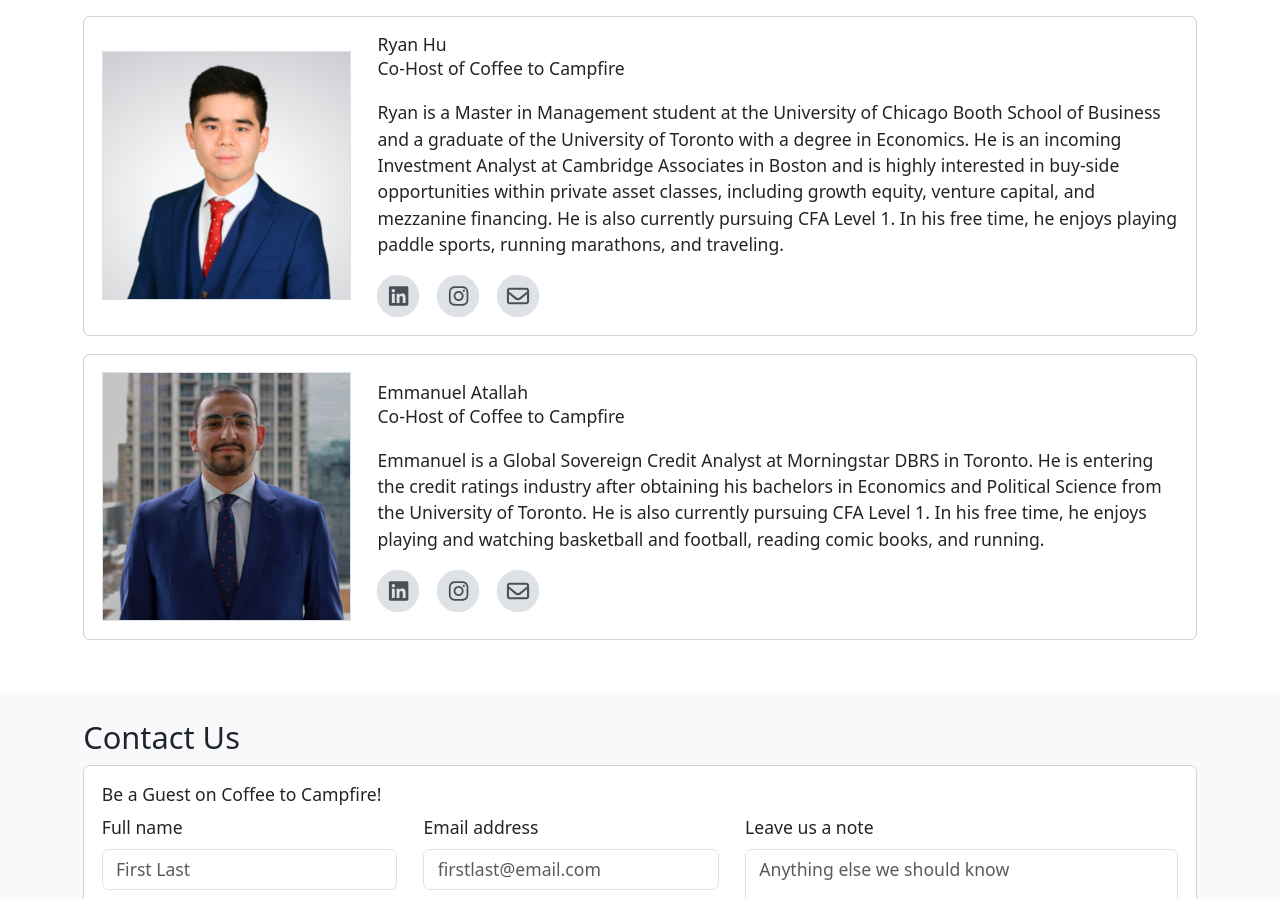
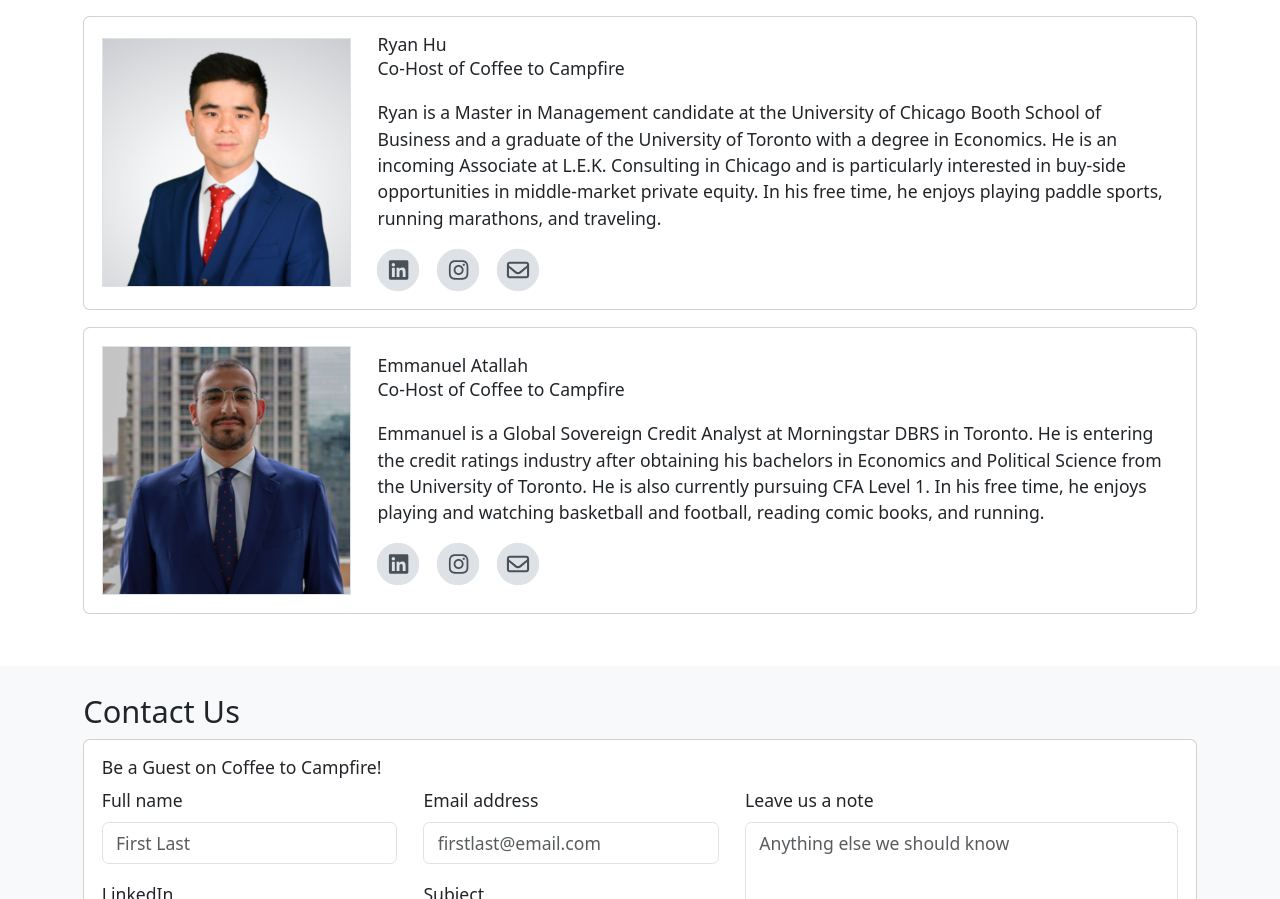
Before and after one commit to willdufault/ctc-podcast, a React (Vite) app: page / in a window 1280 px wide. Shown: the part 1935-2834 px from the top of the page. Built offline with nearby package versions, Linux system fonts and the light colour scheme.

Commit message:
updated ryan bio

```diff
--- a/src/components/sections/About/index.tsx
+++ b/src/components/sections/About/index.tsx
@@ -50,7 +50,7 @@ export default function About() {
                   <h6 className='mb-0'>Ryan Hu</h6>
                   <p>Co-Host of Coffee to Campfire</p>
                   <p>
-                    Ryan is a Master in Management student at the University of Chicago Booth School of Business and a graduate of the University of Toronto with a degree in Economics. He is an incoming Investment Analyst at Cambridge Associates in Boston and is highly interested in buy-side opportunities within private asset classes, including growth equity, venture capital, and mezzanine financing. He is also currently pursuing CFA Level 1. In his free time, he enjoys playing paddle sports, running marathons, and traveling.
+                    Ryan is a Master in Management candidate at the University of Chicago Booth School of Business and a graduate of the University of Toronto with a degree in Economics. He is an incoming Associate at L.E.K. Consulting in Chicago and is particularly interested in buy-side opportunities in middle-market private equity. In his free time, he enjoys playing paddle sports, running marathons, and traveling.
                   </p>
                   <div className='d-flex column-gap-3'>
                     <Social url='https://www.linkedin.com/in/ryanhhu/' Icon={faLinkedin}></Social>
```
